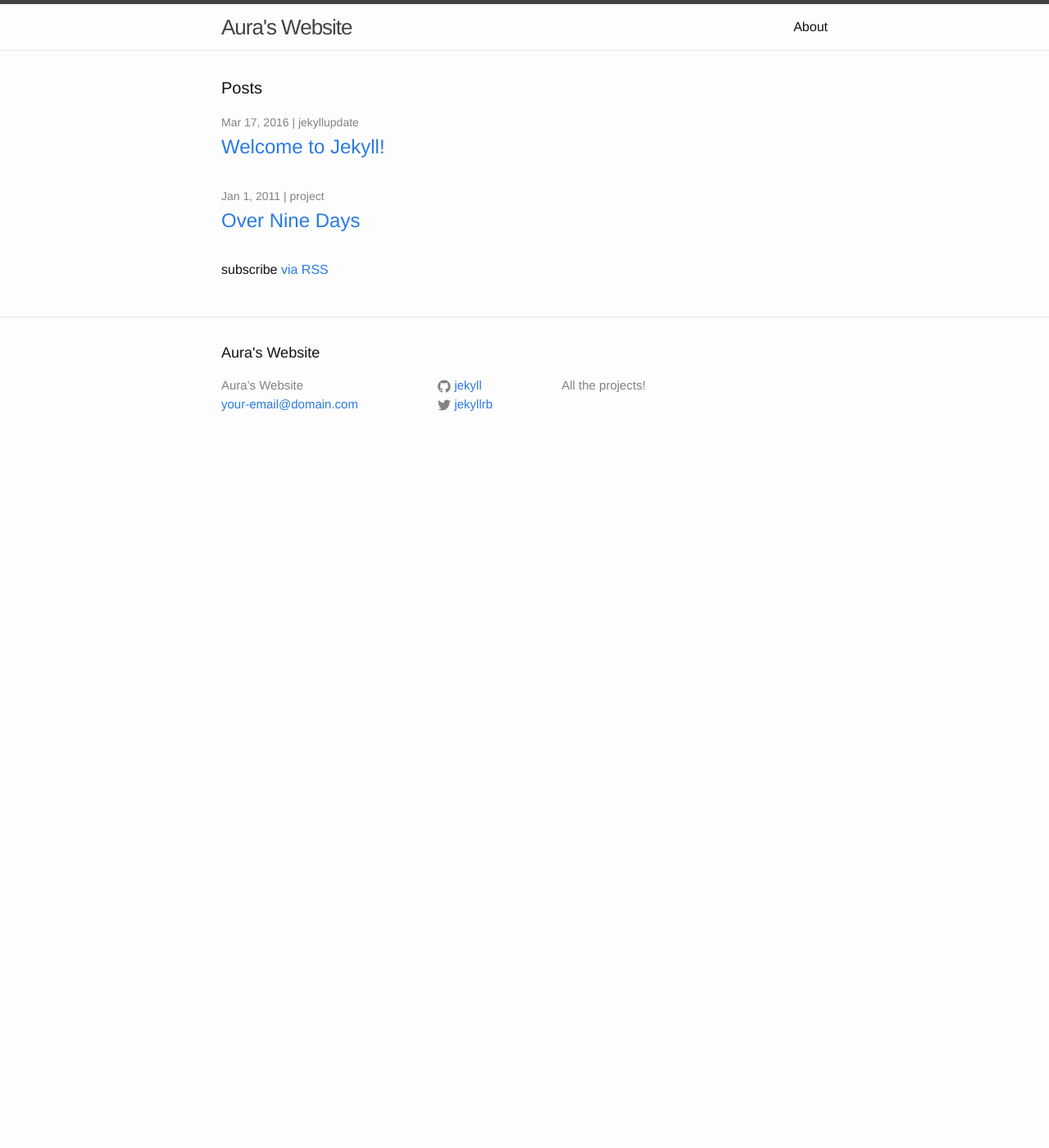
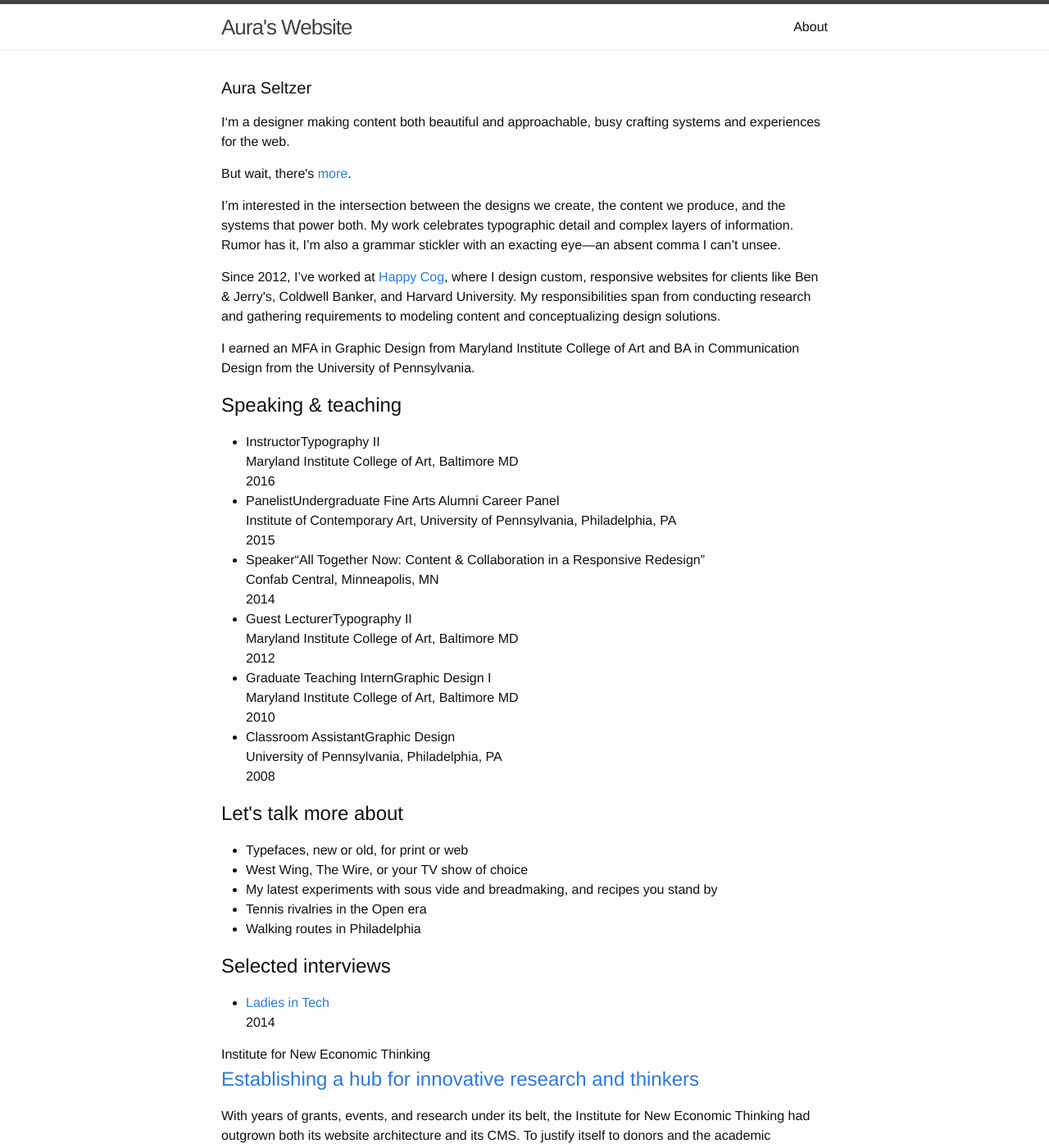
Before and after one commit to ams813/ams813.github.io, a Jekyll site: the page built from index.html, in a window 1280 px wide and 1400 px high. Shown: the whole window at 82% size. Built offline with Jekyll 4.4.1, drawn with Linux system fonts in a browser that asks for light colours; some of the changed text lies outside the part shown.

Commit message:
Restructured homepage

```diff
--- a/_includes/footer.html
+++ b/_includes/footer.html
@@ -2,12 +2,9 @@
 
   <div class="wrapper">
 
-    <h2 class="footer-heading">{{ site.title }}</h2>
-
     <div class="footer-col-wrapper">
       <div class="footer-col footer-col-1">
         <ul class="contact-list">
-          <li>{{ site.title }}</li>
           <li><a href="mailto:{{ site.email }}">{{ site.email }}</a></li>
         </ul>
       </div>
@@ -27,10 +24,6 @@
           {% endif %}
         </ul>
       </div>
-
-      <div class="footer-col footer-col-3">
-        <p>{{ site.description }}</p>
-      </div>
     </div>
 
   </div>
--- /dev/null
+++ b/_posts/2011-01-01-over-nine-days.markdown
@@ -0,0 +1,22 @@
+---
+layout: post
+title:  Recounting an immersion in various subcultures
+date:   2011-01-01
+categories:   project
+short-description:   "Embracing the tradition of zines’ focused audiences, a fellow designer and I immersed ourselves in three subcultures in which we considered ourselves novices: chess, beer, and guns. Through our own zine, we set out to tell our experience through the stories of those we met."
+role: Creative direction, content strategy & writing, design & illustration, print production
+---
+
+Tasked with publishing a zine in graduate school, fellow designer Jessica Karle and I wanted to  tap into the tradition of zines’ subcultures. Over nine days, we set out to learn as much as we could about the arenas of chess, beer, and guns.
+
+We documented, inquired, interpreted, and experimented—just not always in that order. We studied pop culture references in movies, attended tournaments and competitions, and visited facilities and shows. We engaged with Grandmasters, brewmasters, rangemasters, and others far more experienced than us in the extended Baltimore area.
+
+Our zine is a visualization of vernacular that tells our own experience through the stories of those we met. Our zine reveals how, especially as designers, we grasp for a wider understanding of the world around us.
+
+Images: Zine shots from portfolio
+
+Image: Zine detail shot of hours of exposure
+Caption: Inspired by the use of classification in field guides, for each activity, we recorded our hours of exposure to the topic and a list of vocabulary we learned.
+
+Images: Production
+Caption: Printing offset on newsprint, we had to account for low-quality paper, absorbency issues, and a limited color palette to fit our budget. We chose imagery and icons that would shine in just black ink and were conservative with type size and weight.
--- /dev/null
+++ b/_posts/2011-10-06-i-love.markdown
@@ -0,0 +1,16 @@
+---
+layout: post
+title:  I Love...
+date:   2011-10-06
+categories:   article
+---
+
+I love watching reality TV while I eat. I care so deeply for this combination that before sharing my confession, I munched on copious handfuls of reduced-fat Wheat Thins—a second love that merits its own essay. Hovering over my plate, my face mere inches from my computer screen, I enjoyed an episode of *Jersey Shore*. I neglected table manners and proper computer posture. My water glass employed my mousepad as a coaster. Remnants of old snacks rested peacefully in the crevices of my keyboard. After an hour of Snookie drunkenly showing her "cooka," I faced a crossroads between a food-coma-induced nap and homework. I took the road less traveled. (This essay is brought to you by Robert Frost and Microsoft Word.)
+
+I am by no means the first (or only) consumer to simultaneously feast with my eyes and tummy. Homer Simpson has ingested 22 seasons' worth of greasy snacks in front of the TV, and viewers have long joined him for dinner from their own couches. Swanson introduced microwavable "TV dinners" almost 60 years ago. Recliners now come equipped with cup holders and leather-encased coolers. Movie-goers withstand long lines just to fetch buttered popcorn and flat soda for the feature film.
+
+As there are picky eaters, so too can there be picky reality TV watchers--and I'm one of them. I'm not an *American Idol* fanatic who tunes in to watch Scotty McCreery (maybe just once). No *Survivor* (anymore). Never Tyra Banks—besides, the most success any "top model" has seen has been in a commercial for Chili's. These shows fail to encapsulate the unscripted beauty of reality TV and cannot retain 30 minutes of my attention even with the biggest bowl of ice cream in my lap. Season after season, the structure and content for these particular shows are predictable. Story lines focus on constructed scenarios and elaborate production techniques instead of on the personalities themselves. If reality TV is supposed to feature real people and simulate real life, I should not need a narrator or host to follow the storyline. Since my only free time to watch TV typically coincides with meal or snack time, I favor appetizing fare like *Top Chef* over any stomach-turning series like *Fear Factor* or *The Apprentice* (Donald Trump's hair reminds me of a large, cat hairball). I also include weight-loss dramas and social experiments such as *The Real Housewives of* [Insert Name of Big City Here] in my line-up. Someone might as well burn calories or look fabulous while I stuff my face.
+
+Naysayers of reality TV must still be mourning the death of the sitcom. Projecting their frustrations, they criticize reality TV for its starless casts and trashy or unremarkable content. These exact aspects keep me glued to the screen while noshing. I relish being a part of characters' lives that are far more glamorous and suspenseful than my own. My 100-calorie veggie burger slapped on a plate is a finely seared steak accompanied by ingredients I cannot pronounce but imagine are delectable. Reality TV inserts the much-needed spontaneity and dramatics that the regimented life of a graduate student lacks. I escape my reality of kerning and typesetting for the lives of millionaire housewives with more nannies than children. While watching, my computer screen is my dinner date. There is no need to feel self-conscious about garlic breath, broccoli bits stuck in my teeth, or talking with my mouth full (or talking at all). For 40 minutes, I giggle at those who brag about their $25,000 sunglasses and think that Bill Clinton is the current Vice President. I feel satiated physically and with a revived intellectual confidence. I imagine myself years from now, enjoying a luxurious lifestyle that I unwillingly acknowledge Graphic Design will not afford me. This is my playtime, only with more vulgar name-calling and martinis in place of juice boxes.
+
+Beyond savoring the distraction from life's stresses, I love watching reality TV while I eat because, while seemingly indulgent (after all, it is mindless calorie consumption that turns brains to mush), doing so makes me feel efficient. When watching on my desktop computer, there are no commercials, and there is still extra space on screen to talk to friends and send emails. Isn't this what large screens are for, anyway? My love is one case of multitasking (and probably the only one) in which I feel fully capable. That is, until I return to the familiar crossroads between a food-coma-induced nap and homework, and choose the worn path of bloated bellies and snooze buttons.
--- /dev/null
+++ b/_posts/2012-01-01-type-connection.markdown
@@ -0,0 +1,38 @@
+---
+layout: post
+title:  Teaching how to pair typefaces—with a sense of humor
+date:   2012-01-01
+categories:   project
+short-description:   "Type Connection is an online game that helps users learn how to pair typefaces. Like a conventional dating website, Type Connection presents its users with potential “dates” for each main character. Users are matchmakers; they decide what kind of match to look for by choosing among several strategies for combining typefaces."
+role: Architecture & user experience, content strategy & writing, design concept & system, identity design, front-end development, exhibition design
+---
+
+There are an extensive number of articles, books, and even interactive games to introduce amateur designers to typography. But, the market lacks resources to help individuals hone their understanding of selecting typefaces to pair in a single design. For my MFA thesis project, I set out to fill this space, while making an esoteric subject like typography approachable and fresh.
+
+The seed of Type Connection began with the notion that like human beings, typefaces are built with common DNA; they share basic anatomies that can be analyzed and compared. When anthropomorphized, the structure of a typeface gives a picture of a its physique, voice, and personality. Just like when searching for a potential mate, combining typefaces calls for a certain harmony.
+
+In the first week of going live, Type Connection received over 62,000 unique visitors. Since 2012, the site has attracted over 500,000 unique users. The site has also been featured by Lifehacker, Fast Company, Smashing Magazine, How Magazine, The Next Web, Dexigner, Swissmiss, Minimalsites, Notcot, Designboom, and others.
+
+Images:
+Homepage
+Main characters
+Choosing a strategy
+Meeting the daters
+Dating profiles lineup
+Congratulations
+Caption: After selecting a main character, a pairing strategy, and one of three daters to evaluate, the website prompts users to send their chosen couple on a date. If the match is correct, users see a congratulatory page that explains why the match works.
+
+Image: Process shot picking typefaces
+Caption: I chose typefaces that came from different time periods, had a variety of inspirations, and didn’t overlap in classification. Also, I made sure to pick workhorse typefaces that I thought young designers would have access to through their schools.
+
+Image: Process shot editing profiles
+Caption: I began by writing dating profiles for typefaces, specifically experimenting with the balance between personified narrative and typographic fact. These dating profiles double as type specimens, showing each face’s weights and styles.
+
+Image: Animated turning on/off of letter comparison and bubbles
+Caption: Users can toggle between typefaces to learn more about each’s anatomy.
+
+Image: Meet the Matches page
+Caption: I imagined design applications (e.g. a menu, newspaper, poster) that also allude to activities the typefaces would enjoy if they were people: a wine tasting, dinner and a show, or a lecture. All 20 successful pairings appear on a “Meet the Matches” page to serve as a standalone reference.
+
+Images: 7 images from current website
+Caption: To promote Type Connection in the student community and celebrate the site, I designed an exhibition at Maryland Institute College of Art to coincide with the launch.
--- /dev/null
+++ b/_posts/2015-01-01-inet.markdown
@@ -0,0 +1,33 @@
+---
+layout: post
+title:  Establishing a hub for innovative research and thinkers
+subtitle:  Institute for New Economic Thinking
+date:   2015-01-01
+categories:   project
+short-description:   With years of grants, events, and research under its belt, the Institute for New Economic Thinking had outgrown both its website architecture and its CMS. To justify itself to donors and the academic community, the Institute needed a new website that could connect its disparate content to prove and amplify its work.
+---
+
+The Institute for New Economic Thinking, a nonpartisan research and education nonprofit, was created in response to the global financial crisis of 2007-08 to broaden how we think about, apply, and learn about the field of economics. In the years since its founding, the Institute has funded research, held events, and fostered a place to contribute new thinking in the field. But with a globally focused mission and no proper mobile support, its previous website was not keeping pace.
+
+The Institute needed a responsive website that would showcase its seven years of work, and make that work accessible to audiences across expertise levels. Our goal was to establish the Institute as the go-to source for new perspectives on economic issues.
+
+Image: Template map
+Caption: Following an audit of the Institute’s content and analytics, I developed a content model and site structure that drove the organization of the Institute’s wealth of content. The new site structure made clear what the Institute is, the educational materials it offers, and the topical breadth it covers. From the site structure, I derived a list of templates for us to design and code.
+
+Image: Taxonomy workshop
+Caption: We worked collaboratively with the Institute’s staff and research fellows to derive our taxonomy.
+
+Image: Wireframes
+Caption: Annotated wireframes spoke to content hierarchy, showed how the content model and 20+ content types would display on the front-end, and documented requirements for the back-end build.
+
+Image(s): Homepage, About, Ideas & Papers, Video, Community, Events
+Caption: Resetting expectations called for a brand refresh. The design system was a hat tip to the Institute's independent rhythm and scholarly roots. A clean, predominantly warm and neutral palette strayed from beloved blues of think tanks and research nonprofits. Dense levels of text and thick rules kept elements well-structured.
+
+Image(s): Blog, Blog Article
+Across the site, we relied on black-and-white photography to keep a unified, editorial look. Color photos were incorporated selectively to highlight features and video content.
+
+Image(s): Experts, Notable Profile
+By elevating subject-matter experts and closely connecting individuals to their research, the website could become the go-to place for finding a comprehensive selection of a person’s papers and perspectives.
+
+Image(s): Topic Landing, Topic Detail, Explore Drawer
+A taxonomy of topics—big-picture, broad economics concepts that described an area of the Institute’s focus—threaded through the site’s content, but were also given spaces to frame work and add context.
--- a/_posts/2016-03-17-welcome-to-jekyll copy.markdown
+++ /dev/null
@@ -1,19 +0,0 @@
----
-layout: post
-title:  "Over Nine Days"
-date:   2011-01-01
-categories: project
----
-Tasked with publishing a zine in graduate school, fellow designer Jessica Karle and I wanted to  tap into the tradition of zines’ subcultures. Over nine days, we set out to learn as much as we could about the arenas of chess, beer, and guns.
-
-We documented, inquired, interpreted, and experimented—just not always in that order. We studied pop culture references in movies, attended tournaments and competitions, and visited facilities and shows. We engaged with Grandmasters, brewmasters, rangemasters, and others far more experienced than us in the extended Baltimore area.
-
-Our zine is a visualization of vernacular that tells our own experience through the stories of those we met. Our zine reveals how, especially as designers, we grasp for a wider understanding of the world around us.
-
-![alt text](/a/img/01.jpg)
-
-<img src="a/img/01.jpg">
-Inspired by the use of classification in field guides, for each activity, we recorded our hours of exposure to the topic and a list of vocabulary we learned.
-
-<img src="a/img/01.jpg">
-Caption: Printing offset on newsprint, we had to account for low-quality paper, absorbency issues, and a limited color palette to fit our budget. We chose imagery and icons that would shine in just black ink and were conservative with type size and weight.
--- a/index.html
+++ b/index.html
@@ -4,20 +4,91 @@ layout: default
 
 <div class="home">
 
-  <h1 class="page-heading">Posts</h1>
+  <div class="header">
+    <h1 class="page-heading">Aura Seltzer</h1>
+
+    <p class="serif-l">I&lsquo;m a designer making content both beautiful and approachable, busy crafting systems and experiences for the web.</p>
+
+    <p class="sans-s-bold">But wait, there's <a href="#">more</a>.
+
+    <div class="about">
+      <div class="bio">
+        <p class="serif-m">I’m interested in the intersection between the designs we create, the content we produce, and the systems that power both. My work celebrates typographic detail and complex layers of information. Rumor has it, I’m also a grammar stickler with an exacting eye—an absent comma I can’t unsee.</p>
+        <p class="serif-m">Since 2012, I’ve worked at <a href="http://happycog.com/">Happy Cog</a>, where I design custom, responsive websites for clients like Ben &amp; Jerry's, Coldwell Banker, and Harvard University. My responsibilities span from conducting research and gathering requirements to modeling content and conceptualizing design solutions.</p>
+        <p class="serif-m">I earned an MFA in Graphic Design from Maryland Institute College of Art and BA in Communication Design from the University of Pennsylvania.</p>
+      </div>
+      <div class="speaking">
+        <h2 class="sans-m-bold">Speaking &amp; teaching</h2>
+        <ul>
+          <li><span class="sans-s-bold">Instructor</span><span class="sans-s-italic">Typography II</span><br>
+            <span class="sans-s">Maryland Institute College of Art, Baltimore MD</span><br>
+            <span class="sans-s">2016</span>
+          </li>
+          <li><span class="sans-s-bold">Panelist</span><span class="sans-s-italic">Undergraduate Fine Arts Alumni Career Panel</span><br>
+            <span class="sans-s">Institute of Contemporary Art, University of Pennsylvania, Philadelphia, PA</span><br>
+            <span class="sans-s">2015</span>
+          </li>
+          <li><span class="sans-s-bold">Speaker</span><span class="sans-s-italic">“All Together Now: Content &amp; Collaboration in a Responsive Redesign”</span><br>
+            <span class="sans-s">Confab Central, Minneapolis, MN</span><br>
+            <span class="sans-s">2014</span>
+          </li>
+          <li><span class="sans-s-bold">Guest Lecturer</span><span class="sans-s-italic">Typography II</span><br>
+            <span class="sans-s">Maryland Institute College of Art, Baltimore MD</span><br>
+            <span class="sans-s">2012</span>
+          </li>
+          <li><span class="sans-s-bold">Graduate Teaching Intern</span><span class="sans-s-italic">Graphic Design I</span><br>
+            <span class="sans-s">Maryland Institute College of Art, Baltimore MD</span><br>
+            <span class="sans-s">2010</span>
+          </li>
+          <li><span class="sans-s-bold">Classroom Assistant</span><span class="sans-s-italic">Graphic Design</span><br>
+            <span class="sans-s">University of Pennsylvania, Philadelphia, PA</span><br>
+            <span class="sans-s">2008</span>
+          </li>
+        </ul>
+      </div>
+      <div class="topics">
+        <h2 class="sans-m-bold">Let's talk more about</h2>
+        <ul>
+          <li>Typefaces, new or old, for print or web</li>
+          <li><span class="sans-s-italic">West Wing</span>, <span class="sans-s-italic">The Wire</span>, or your TV show of choice</li>
+          <li>My latest experiments with sous vide and breadmaking, and recipes you stand by</li>
+          <li>Tennis rivalries in the Open era</li>
+          <li>Walking routes in Philadelphia</li>
+        </ul>
+      </div>
+      <div class="interviews">
+        <h2 class="sans-m-bold">Selected interviews</h2>
+        <ul>
+          <li><a class="sans-s-bold" href="http://ladiesintech.com/podcast-aura-seltzer/">Ladies in Tech</a><br><span class="sans-s">2014</span></li>
+        </ul>
+      </div>
+    </div>
+
+  </div> <!-- end header -->
 
   <ul class="post-list">
     {% for post in site.posts %}
       <li>
-        <span class="post-meta">{{ post.date | date: "%b %-d, %Y" }} | {{ post.categories }}</span>
-
+        <span class="serif-m-italic">{{ post.subtitle}}
         <h2>
           <a class="post-link" href="{{ post.url | prepend: site.baseurl }}">{{ post.title }}</a>
         </h2>
+        <p class="serif-s">{{ post.short-description }}</p>
+      {% if post.source %}
+        <p class="sans-s-bold gray">Published on <a href="{{ post.source-url }}">{{ post.source }}</a></p>
+      {% endif %}
+      {% if post.categories contains "project" %}
+        <span class="post-meta">{{ post.date | date: "%Y"}}</span>
+      {% endif %}
+      {% if post.categories contains "article" %}
+        <span class="post-meta">{{ post.date | date: "%-m/%y"}}</span>
+      {% endif %}
+        <span class="post-meta">{{ post.categories }}</span>
       </li>
     {% endfor %}
   </ul>
 
-  <p class="rss-subscribe">subscribe <a href="{{ "/feed.xml" | prepend: site.baseurl }}">via RSS</a></p>
+</div>
 
-</div>
+
+<!-- | date: "%b %-d, %Y" -->
```
Also changed, not shown: _posts/2013-04-11-overwriting-less.markdown (added, +8 -0 lines), _posts/_2016-03-16-welcome-to-jekyll.markdown (renamed from _posts/2016-03-16-welcome-to-jekyll.markdown).
